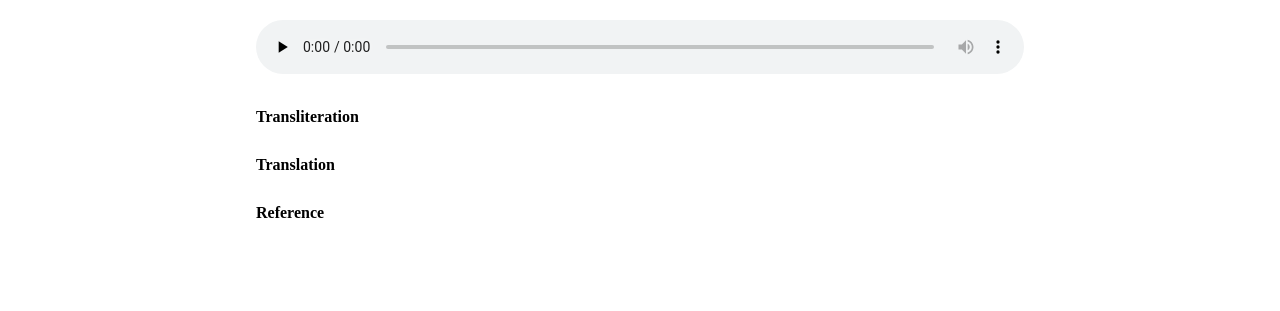
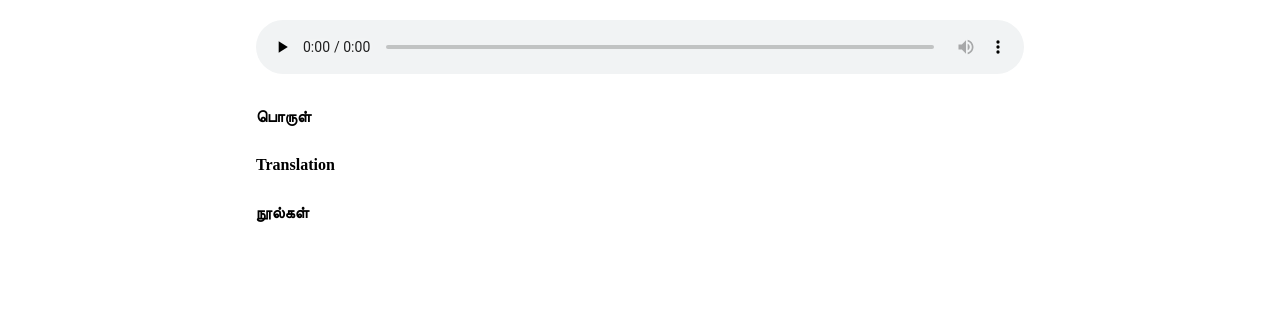
Before and after one commit to rafikttp/duaForLifeTamil, a Jekyll site: the page built from supplications/fortress/content/enterrestroom.md, in a window 1280 px wide. Shown: the part 224-535 px from the top of the page. Built offline with Jekyll 4.4.1, drawn with Linux system fonts in a browser that asks for light colours.

Commit message:
Update enterrestroom.md

```diff
--- a/supplications/fortress/content/enterrestroom.md
+++ b/supplications/fortress/content/enterrestroom.md
@@ -25,7 +25,7 @@ Your browser does not support the audio element.
 
 &nbsp;
 <div class="duaextra" tabindex="0">
-<div><strong>Transliteration</strong></div>
+<div><strong> பொருள் </strong></div>
 <div class="extra"> (அல்லாஹ்வின் பெயரால் பிரவேசிக்கிறேன்) யா அல்லாஹ்! ஆண் ஷைத்தான் பெண் ஷைத்தான்களின் தீமையிலிருந்து உன்னைக் கொண்டு நிச்சயமாக நான் பாதுகாவல் தேடுகிறேன் .</div>
 </div>
 &nbsp;
@@ -35,6 +35,6 @@ Your browser does not support the audio element.
 </div>
 &nbsp;
 <div class="duaextra" tabindex="0">
-<div><strong>Reference</strong></div>
-<div class="extra"> நூல்கள் : புகாரீ பாகம் :1 , பக்கம் 45, முஸ்லிம் , பாகம் : 1 பக்கம்:283ல் பதிவு செய்துள்ளார்கள். இதன் தொடக்கத்தில் பிஸ்மில்லாஹ் அதிகமாக உள்ளது; அதை ஸ்யிது பின் மன்ஸுர் பதிவு செய்துள்ளார். ஃபத்ஹுல் பாரீ  1/244  காண்க. <div>
+<div><strong> நூல்கள் </strong></div>
+<div class="extra"> புகாரீ பாகம் :1 , பக்கம் 45, முஸ்லிம் , பாகம் : 1 பக்கம்:283ல் பதிவு செய்துள்ளார்கள். இதன் தொடக்கத்தில் பிஸ்மில்லாஹ் அதிகமாக உள்ளது; அதை ஸ்யிது பின் மன்ஸுர் பதிவு செய்துள்ளார். ஃபத்ஹுல் பாரீ  1/244  காண்க. <div>
 </div>
```
